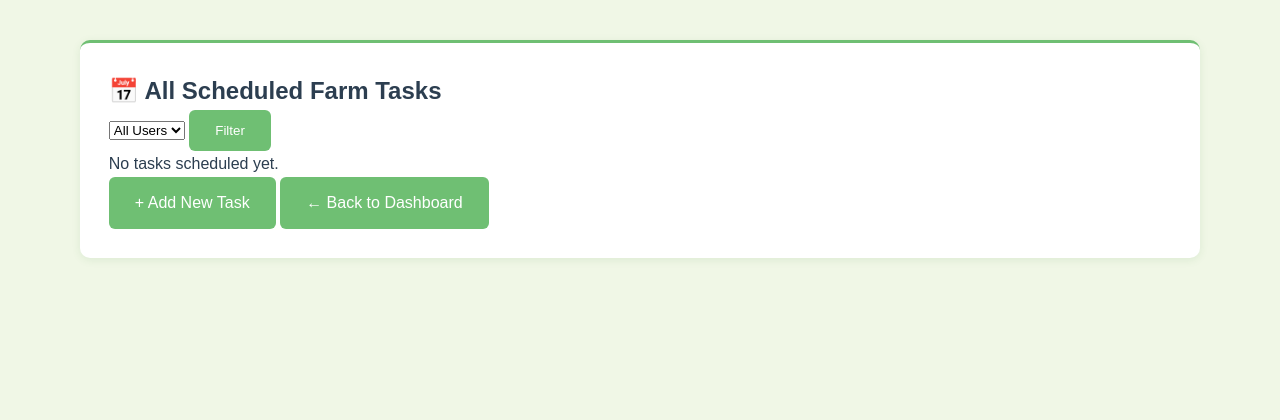
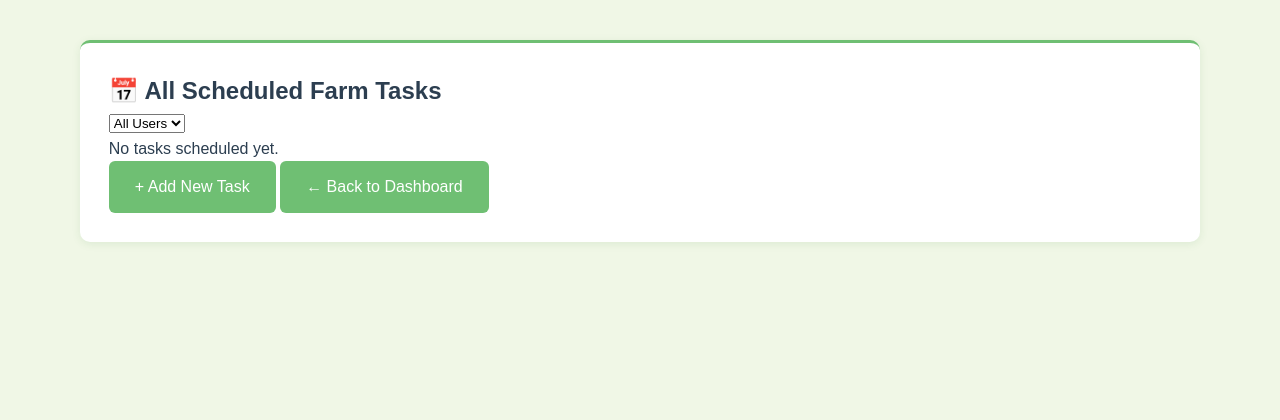
Before and after one commit to erripetalas/MangoMonitoring, a Django app: page /myfarms/tasks/ in a window 1280 px wide. Shown: the part 249-669 px from the top of the page. Run offline with Django 5.2, Linux system fonts and the light colour scheme; a user stored in the database is signed in; data comes from the database, SQL or seed files in the repository; data that the repository does not hold is empty.

Commit message:
html and css

```diff
--- a/App2/templates/App2/entryexit_list.html
+++ b/App2/templates/App2/entryexit_list.html
@@ -20,7 +20,6 @@
               <option value="{{ u.id }}" {% if current_user_filter == u.id|stringformat:"s" %}selected{% endif %}>{{ u.username }}</option>
               {% endfor %}
             </select>
-            <button type="submit" class="btn btn-primary me-2">Filter</button>
           </form>
         {% endif %}
       </div>
--- a/App2/templates/App2/farm_list.html
+++ b/App2/templates/App2/farm_list.html
@@ -15,7 +15,7 @@
             <option value="{{ u.id }}" {% if current_user_filter == u.id|stringformat:"s" %}selected{% endif %}>{{ u.username }}</option>
             {% endfor %}
           </select>
-          <button type="submit" class="btn btn-primary me-2">Filter</button>
+
         </form>
       {% endif %}
     </div>
--- a/App2/templates/App2/pest_list.html
+++ b/App2/templates/App2/pest_list.html
@@ -15,7 +15,7 @@
             <option value="{{ u.id }}" {% if current_user_filter == u.id|stringformat:"s" %}selected{% endif %}>{{ u.username }}</option>
             {% endfor %}
           </select>
-          <button type="submit" class="btn btn-primary me-2">Filter</button>
+
         </form>
       {% endif %}
     </div>
--- a/App2/templates/App2/surveillance_list.html
+++ b/App2/templates/App2/surveillance_list.html
@@ -14,7 +14,7 @@
           <option value="{{ u.id }}" {% if current_user_filter == u.id|stringformat:"s" %}selected{% endif %}>{{ u.username }}</option>
           {% endfor %}
         </select>
-        <button type="submit" class="btn btn-success">Filter</button>
+
       </form>
       {% endif %}
     </div>
--- a/App2/templates/App2/task_list.html
+++ b/App2/templates/App2/task_list.html
@@ -15,7 +15,7 @@
             <option value="{{ u.id }}" {% if current_user_filter == u.id|stringformat:"s" %}selected{% endif %}>{{ u.username }}</option>
             {% endfor %}
           </select>
-          <button type="submit" class="btn btn-primary me-2">Filter</button>
+
         </form>
       {% endif %}
 
@@ -58,7 +58,7 @@
   {% endfor %}
 </tbody>
       </table>
-<a href="{% url 'App2:profile' %}" class="btn btn-outline-secondary">← Back to Dashboard</a>
+
     </div>
   {% else %}
     <div class="alert alert-warning">No tasks scheduled yet.</div>
```
